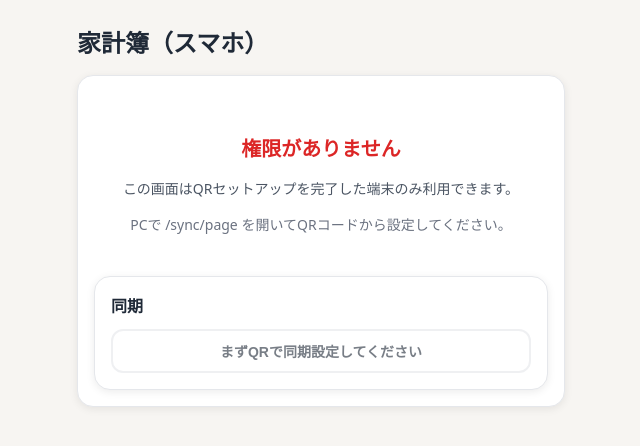
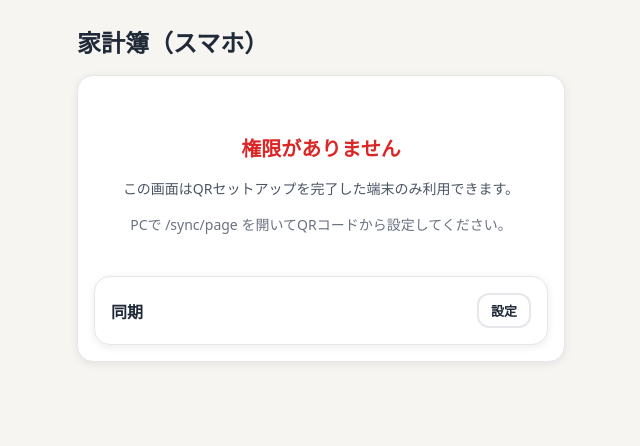
Before and after one commit to NasaToshi0311/household-app, a React (Vite) app in the folder client/: page / in a window 1280 px wide. Shown: the top 446 px of the page, without its empty margins (319-959 px from the left). Built offline with nearby package versions, Linux system fonts and the light colour scheme; no server answers.

Commit message:
feat: Add settings reset functionality and improve UI for ApiUrlBox component. Introduce a button to reset settings and enhance layout for better user experience.

```diff
--- a/client/src/App.tsx
+++ b/client/src/App.tsx
@@ -2,7 +2,7 @@ import { useEffect, useState, useCallback } from "react";
 import { upsertExpense, getPendingExpenses, hardDeleteExpense, markSynced } from "./db";
 import type { Expense, ExpenseInput } from "./db";
 import { useOnline } from "./hooks/useOnline";
-import { getApiBaseUrl, getApiKey, isSetupViaQr } from "./config/api";
+import { getApiBaseUrl, getApiKey, isSetupViaQr, clearSetup } from "./config/api";
 import SummaryPage from "./pages/SummaryPage";
 import { syncExpenses } from "./api/expenses";
 import ApiUrlBox from "./components/ApiUrlBox";
@@ -18,6 +18,7 @@ export default function App() {
   const [tab, setTab] = useState<"input" | "summary">("input");
   const online = useOnline();
   const [syncing, setSyncing] = useState(false);
+  const [settingsOpen, setSettingsOpen] = useState(false);
   const [confirmDialog, setConfirmDialog] = useState<{
     message: string;
     onConfirm: () => void;
@@ -41,6 +42,13 @@ export default function App() {
   const handleConfiguredChange = useCallback(() => {
     forceRender((v) => v + 1);
   }, []);
+
+  function handleReset() {
+    if (confirm("設定をリセットしますか？この操作は取り消せません。")) {
+      clearSetup();
+      handleConfiguredChange();
+    }
+  }
 
   async function sync() {
     if (syncing) return;
@@ -99,7 +107,7 @@ export default function App() {
   // --- 権限なし画面 ---
   if (!authorized) {
     return (
-      <div style={S.page}>
+      <div style={{ ...S.page, display: "flex", flexDirection: "column" }}>
         <h1 style={S.h1}>家計簿（スマホ）</h1>
         <div style={S.card}>
           <div style={{ textAlign: "center", padding: "24px 16px" }}>
@@ -120,15 +128,34 @@ export default function App() {
             syncing={syncing}
             onSync={sync}
             onConfiguredChange={handleConfiguredChange}
+            onSettingsOpenChange={setSettingsOpen}
           />
         </div>
+
+        {settingsOpen && configured && (
+          <div style={{ marginTop: "auto", paddingTop: 16 }}>
+            <button
+              onClick={handleReset}
+              style={{
+                ...S.btn,
+                width: "100%",
+                fontSize: 13,
+                background: "#fee2e2",
+                color: "#dc2626",
+                border: "1px solid #fca5a5",
+              }}
+            >
+              ⚠️ 設定をリセット
+            </button>
+          </div>
+        )}
       </div>
     );
   }
 
   // --- 本画面 ---
   return (
-    <div style={S.page}>
+    <div style={{ ...S.page, display: "flex", flexDirection: "column" }}>
       <h1 style={S.h1}>家計簿（スマホ）</h1>
 
       <div style={S.card}>
@@ -138,6 +165,7 @@ export default function App() {
           syncing={syncing}
           onSync={sync}
           onConfiguredChange={handleConfiguredChange}
+          onSettingsOpenChange={setSettingsOpen}
         />
       </div>
 
@@ -214,6 +242,24 @@ export default function App() {
           onCancel={() => setConfirmDialog(null)}
         />
       )}
+
+      {settingsOpen && configured && (
+        <div style={{ marginTop: "auto", paddingTop: 16, paddingBottom: 16 }}>
+          <button
+            onClick={handleReset}
+            style={{
+              ...S.btn,
+              width: "100%",
+              fontSize: 13,
+              background: "#fee2e2",
+              color: "#dc2626",
+              border: "1px solid #fca5a5",
+            }}
+          >
+            ⚠️ 設定をリセット
+          </button>
+        </div>
+      )}
     </div>
   );
 }
--- a/client/src/components/ApiUrlBox.tsx
+++ b/client/src/components/ApiUrlBox.tsx
@@ -1,5 +1,5 @@
 import { useEffect, useState, useRef } from "react";
-import { getApiBaseUrl, setApiBaseUrl, setApiKey, getApiKey, setSetupViaQr, clearSetup } from "../config/api";
+import { getApiBaseUrl, setApiBaseUrl, setApiKey, getApiKey, setSetupViaQr } from "../config/api";
 import * as S from "../ui/styles";
 
 type Props = {
@@ -8,6 +8,7 @@ type Props = {
   syncing: boolean;
   onSync: () => void;
   onConfiguredChange?: () => void;
+  onSettingsOpenChange?: (isOpen: boolean) => void;
 };
 
 export default function ApiUrlBox({
@@ -16,25 +17,29 @@ export default function ApiUrlBox({
   syncing,
   onSync,
   onConfiguredChange,
+  onSettingsOpenChange,
 }: Props) {
+  const [isOpen, setIsOpen] = useState(false);
   const [syncUrlError, setSyncUrlError] = useState<string | null>(null);
   const [syncUrlParamState, setSyncUrlParamState] = useState<string | null>(null);
 
   const onConfiguredChangeRef = useRef(onConfiguredChange);
+  const onSettingsOpenChangeRef = useRef(onSettingsOpenChange);
 
   useEffect(() => {
     onConfiguredChangeRef.current = onConfiguredChange;
   }, [onConfiguredChange]);
 
+  useEffect(() => {
+    onSettingsOpenChangeRef.current = onSettingsOpenChange;
+  }, [onSettingsOpenChange]);
+
+  useEffect(() => {
+    onSettingsOpenChangeRef.current?.(isOpen);
+  }, [isOpen]);
+
   function notifyConfigured() {
     onConfiguredChangeRef.current?.();
-  }
-
-  function handleReset() {
-    if (confirm("設定をリセットしますか？この操作は取り消せません。")) {
-      clearSetup();
-      notifyConfigured();
-    }
   }
 
   function removeUrlParams(paramsToRemove: string[]) {
@@ -102,11 +107,31 @@ export default function ApiUrlBox({
   const configured = !!getApiBaseUrl().trim() && !!getApiKey().trim();
 
   return (
-    <div style={{ ...S.card, display: "flex", flexDirection: "column" }}>
-      <div style={{ fontWeight: 700, marginBottom: 12, fontSize: 16, color: "#1f2937" }}>
-        同期
+    <div style={S.card}>
+      <div
+        style={{
+          display: "flex",
+          alignItems: "center",
+          justifyContent: "space-between",
+          marginBottom: isOpen ? 12 : 0,
+        }}
+      >
+        <div style={{ fontWeight: 700, fontSize: 16, color: "#1f2937" }}>同期</div>
+        <button
+          onClick={() => setIsOpen(!isOpen)}
+          style={{
+            ...S.btn,
+            padding: "6px 12px",
+            fontSize: 13,
+            background: isOpen ? "#f3f4f6" : "#ffffff",
+          }}
+        >
+          {isOpen ? "設定を閉じる" : "設定"}
+        </button>
       </div>
 
+      {isOpen && (
+        <>
           <button
             onClick={onSync}
             disabled={!online || syncing || !configured}
@@ -139,22 +164,7 @@ export default function ApiUrlBox({
               )}
             </div>
           )}
-
-      {configured && (
-        <button
-          onClick={handleReset}
-          style={{
-            ...S.btn,
-            width: "100%",
-            marginTop: "auto",
-            fontSize: 13,
-            background: "#fee2e2",
-            color: "#dc2626",
-            border: "1px solid #fca5a5",
-          }}
-        >
-          ⚠️ 設定をリセット
-        </button>
+        </>
       )}
     </div>
   );
```
Lines whose indentation alone changed are shown as unchanged.
